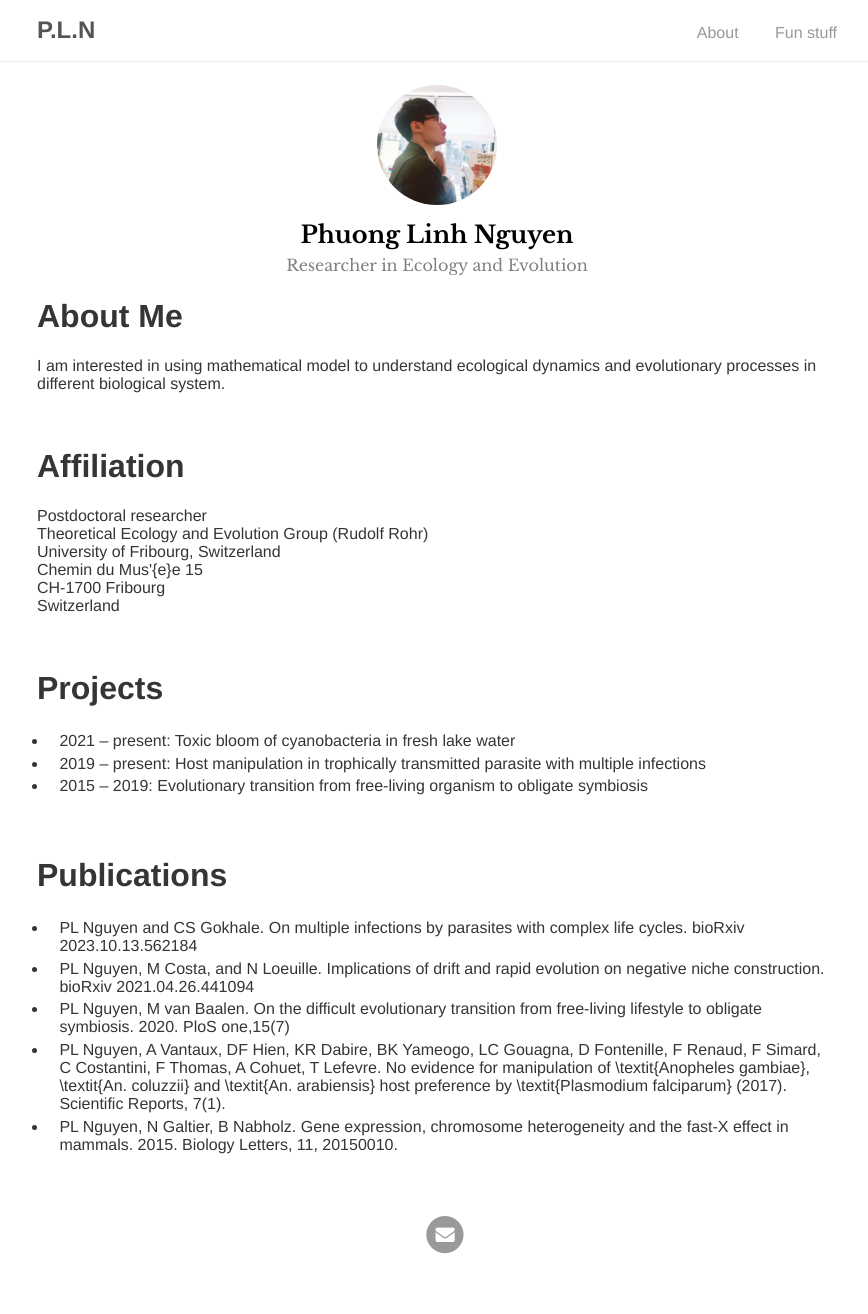
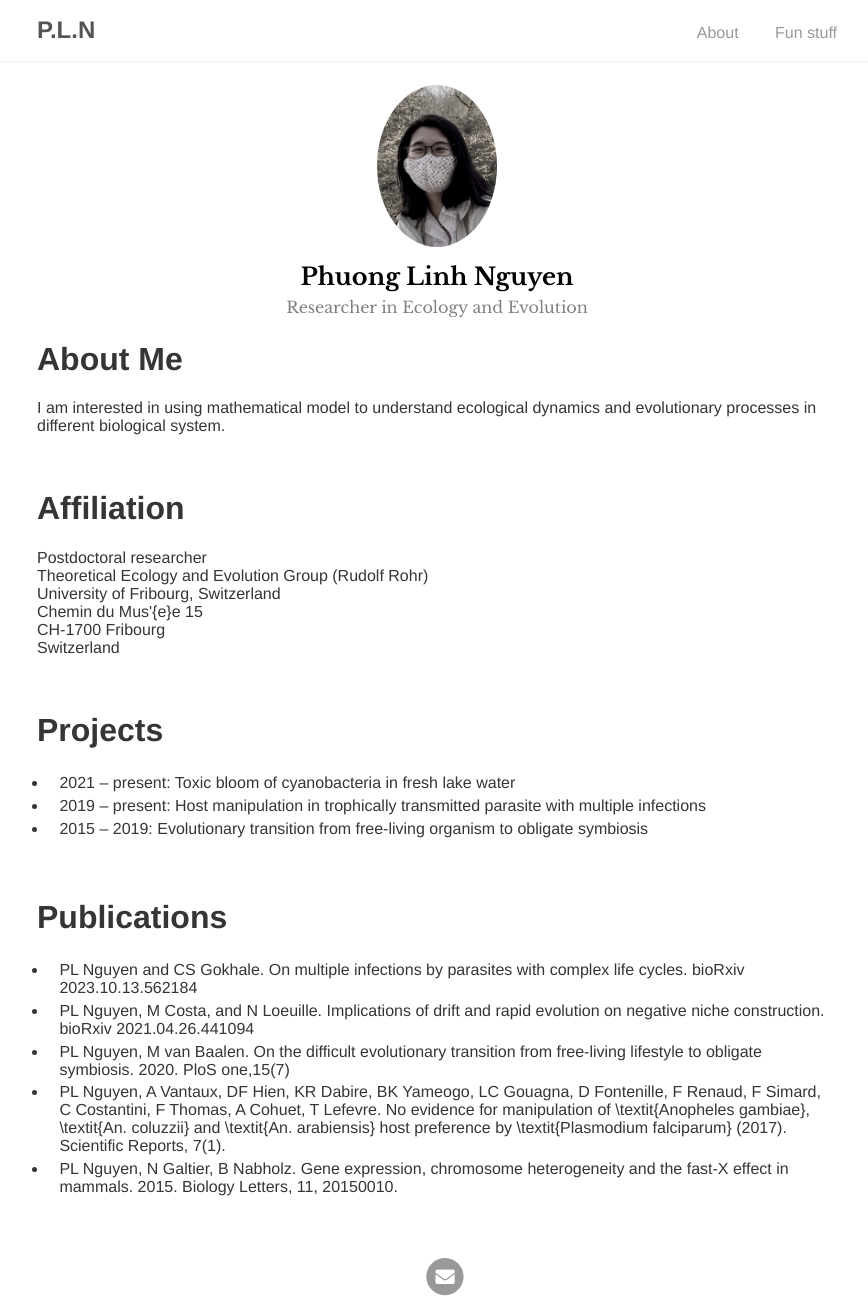
Before and after one commit to linh-phuong/nguyen, a Jekyll site: the page built from index.md, in a window 1280 px wide. Shown: the whole page, without its empty margins (203-1071 px from the left). Built offline with Jekyll 4.4.1, drawn with Linux system fonts in a browser that asks for light colours; our own code applies the rules of GitHub Pages for plain Markdown files; before the commit the page ends 1272 px from its top, so only the background shows below that.

Commit message:
change profile photo

```diff
--- a/_config.yml
+++ b/_config.yml
@@ -9,33 +9,12 @@ author:
   name: Phuong Linh Nguyen
   desc: Researcher in Ecology and Evolution
   email: linh.phuong.nguyen@evobio.eu
-  selfie: assets/img/profile.jpg
+  selfie: assets/img/profile.png
 
 # social
 social:
   email: true
-  #behance:
-  #bitbucket:
-  #dribbble:
-  #facebook: Test
-  #flickr:
   github: linh-phuong
-  #google_plus:
-  #instagram:
-  #keybase:
-  #linkedin: https://www.linkedin.com/in/kssim/
-  #pinterest:
-  #reddit:
-  #soundcloud:
-  #stack_exchange:
-  #steam:
-  #tumblr:
-  #gitlab:
-  #twitter: Test
-  #vimeo:
-  #wordpress:
-  #youtube:
-  #default_txt: "Follow On"
 
 # Build settings
 markdown: kramdown
```
Also changed, not shown: 1 other file.
